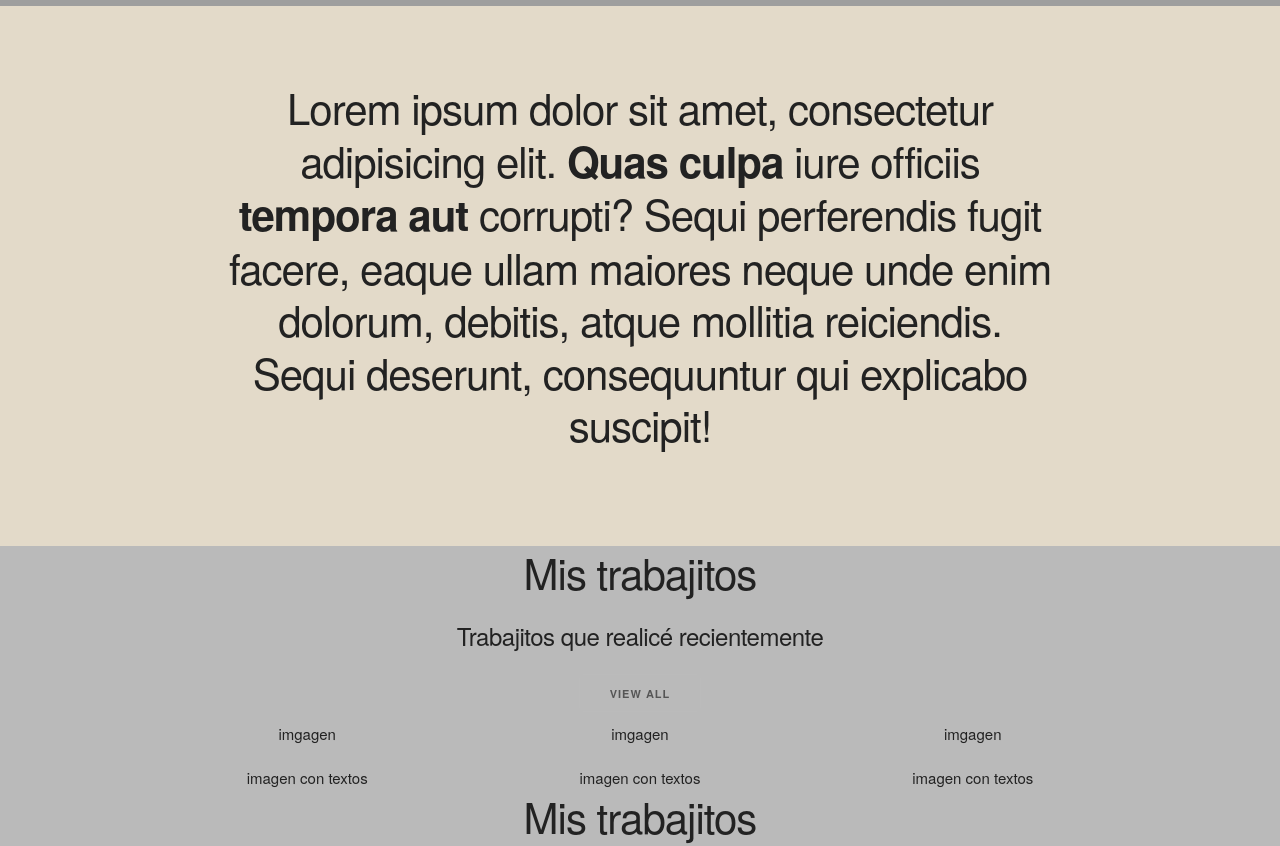
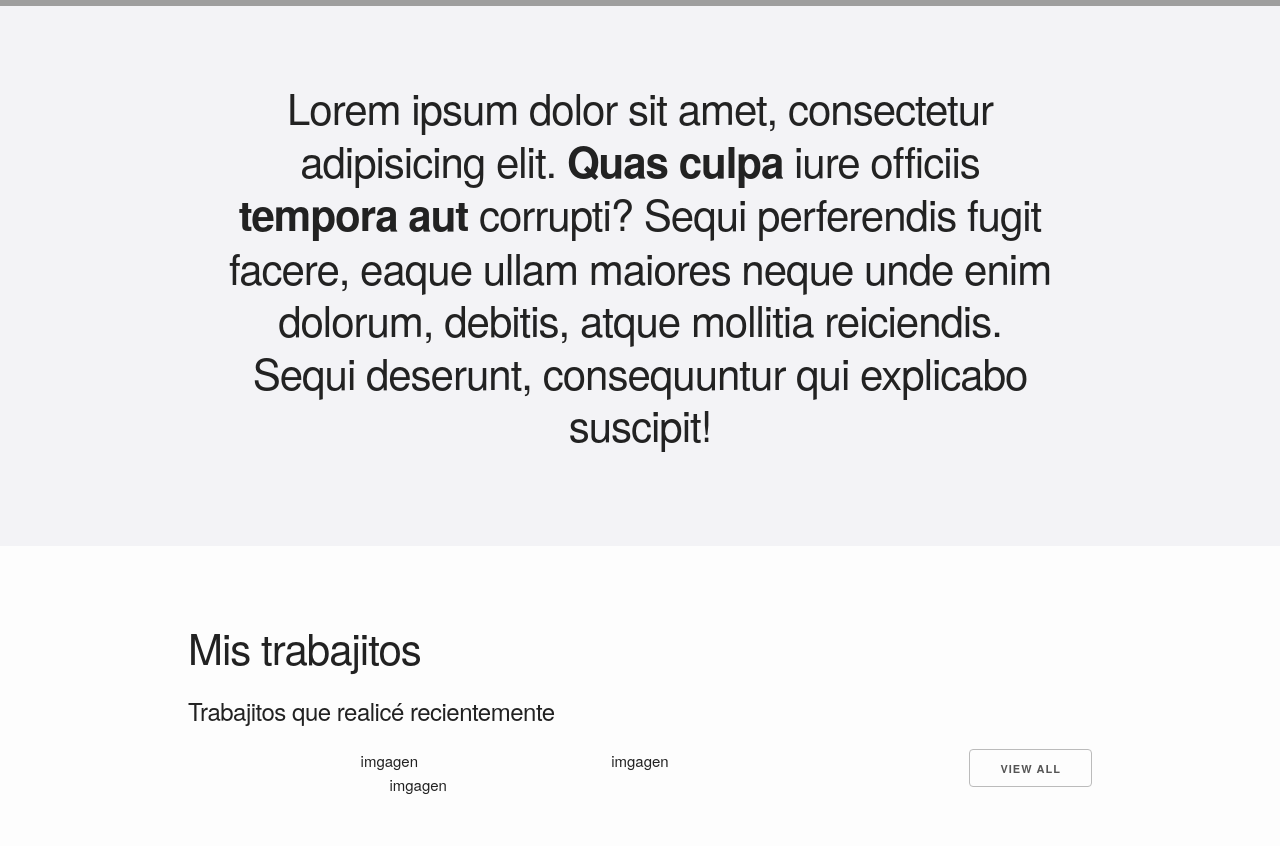
Before and after one commit to JavierLobo/portfolioclase.github.io, a plain HTML site: page index.html in a window 1280 px wide. Shown: the part 640-1486 px from the top of the page. Drawn offline with Linux system fonts and the light colour scheme; grey boxes are pictures that could not be loaded.

Commit message:
Presentacion

```diff
--- a/css/style.css
+++ b/css/style.css
@@ -39,7 +39,7 @@ html, body {
 }
 
 #presentation {
-	background-color: #E3DAC9;
+	background-color: #f3f3f6;
 	padding-left: 15em;
 	padding-right: 15em;
 	padding-top: 5em;
@@ -47,11 +47,24 @@ html, body {
 	width: auto;
 }
 
+#works {
+	background-color: #fdfdfd;
+	padding: 5em;
+}
+
 /* --------------------------------------- */
+.txt-l {
+	text-align: left;
+}
 
 .text-center {
 	text-align: center;
 }
+
+.txt-r {
+	text-align: right;
+}
+
 
 /* Larger than mobile */
 @media (min-width: 400px) {
--- a/index.html
+++ b/index.html
@@ -54,19 +54,22 @@
 
     <div id="secundary-body">
       <div id="main-body" class="text-center">
+          <div id="presentation" class="">
+            <h2>Lorem ipsum dolor sit amet, consectetur adipisicing elit. <b>Quas culpa</b> iure officiis <b>tempora aut</b> corrupti? Sequi perferendis fugit facere, eaque ullam maiores neque unde enim dolorum, debitis, atque mollitia reiciendis. Sequi deserunt, consequuntur qui explicabo suscipit!</h2>
+          </div> <!-- End works -->
 
-          <div id="presentation">
-            <h2>Lorem ipsum dolor sit amet, consectetur adipisicing elit. <b>Quas culpa</b> iure officiis <b>tempora aut</b> corrupti? Sequi perferendis fugit facere, eaque ullam maiores neque unde enim dolorum, debitis, atque mollitia reiciendis. Sequi deserunt, consequuntur qui explicabo suscipit!</h2>
-          </div>
-
-          <div class="works">
-            <div class="works-head">
-              <div class="title">
+          <div id="works">
+            <div class="container">
+              <div id="toolbar">
+                <div id="title" class="txt-l">
                   <h2>Mis trabajitos</h2>
                   <h5>Trabajitos que realicé recientemente</h5>
                 </div>
+                <div class="u-pull-right">
                     <a class="button" href="#">VIEW ALL</a>
                 </div>
+              </div>
+
               <div id="works-body" class="container">
                 <div class="one-third column">
                   imgagen
@@ -78,6 +81,7 @@
                   imgagen
                 </div>
               </div>
+            </div> <!-- End container -->
           </div> <!-- End works -->
 
           <div class="services">
```
Lines whose indentation alone changed are shown as unchanged.
